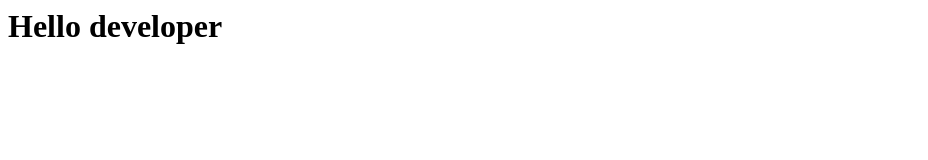
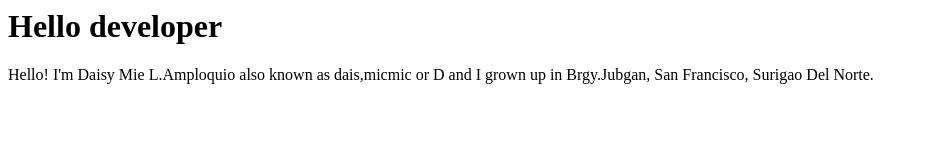
Before and after one commit to DAISYMIE20/Amploquio-, a plain HTML site: page index.html in a window 1280 px wide. Shown: the whole page, without its empty margins (0-928 px from the left). Drawn offline with Linux system fonts and the light colour scheme.

Commit message:
Update index.html

```diff
--- a/index.html
+++ b/index.html
@@ -4,5 +4,6 @@
 </head>
 <body>
 <h1>Hello developer</h1>
+ Hello! I'm Daisy Mie L.Amploquio also known as dais,micmic or D and I grown up in Brgy.Jubgan, San Francisco, Surigao Del Norte.
 </body>
 </html>
```
